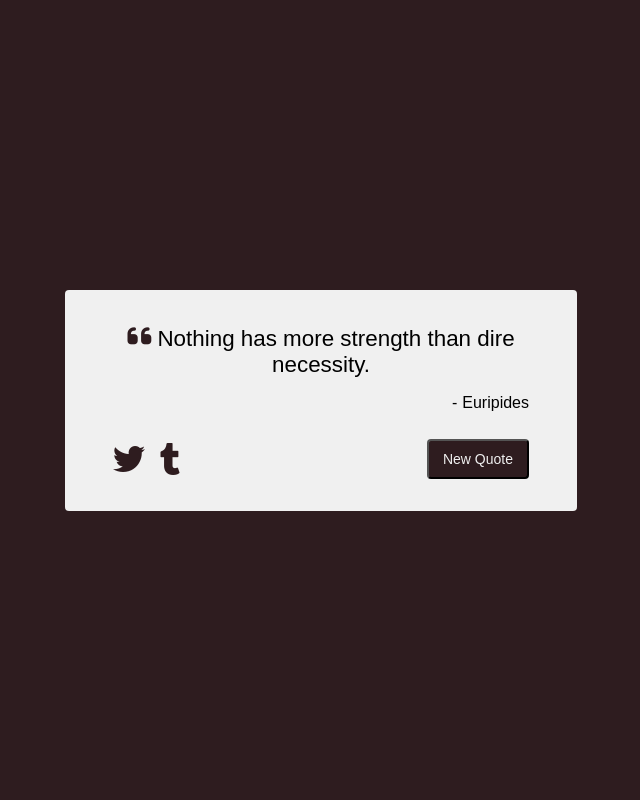
After one commit to zumr01/haslogics-internship, a PHP site: page /random-quote-machine.html in a window 1280 px wide. The commit adds this page. Shown: the whole page, without its empty margins (319-959 px from the left). Run offline with PHP 8.4, Linux system fonts and the light colour scheme.

Commit message:
Completed Random Quote Machine page

```diff
--- a/porfolio-website/index.html
+++ b/porfolio-website/index.html
@@ -58,7 +58,7 @@
           </a>
 
         <a
-          href="https://htmlpreview.github.io/?https://raw.githubusercontent.com/AHmadKhalil97/internship-data/master/tribute_page/index.html"
+          href="random-quote-machine.html"
           target="_blank" class="project-details"
         >
           <img src="imgs/work-2.png" alt="" />
@@ -175,6 +175,6 @@
       <p><a href="">© Created for freeCodeCamp</a></p>
     </footer>
     <!-- Footer END! -->
-    <script src="/porfolio-website/script.js"></script>
+    <script src="script.js"></script>
   </body>
 </html>
--- /dev/null
+++ b/porfolio-website/random-quote-machine.css
@@ -0,0 +1,117 @@
+html {
+  scroll-behavior: smooth;
+}
+/**************************************************
+     Import Google Fonts
+    ***************************************************/
+@import url("https://fonts.googleapis.com/css2?family=Raleway:wght@100;200;300;400;500;600;700;800;900&display=swap");
+@import url("https://fonts.googleapis.com/css2?family=Poppins:wght@100;200;300;400;500;600;700;800;900&display=swap");
+@import url("https://fonts.googleapis.com/css2?family=Roboto:wght@100;300;400;500;700;900&display=swap");
+
+/**************************************************
+     CSS reset
+    ***************************************************/
+* {
+  margin: 0;
+  padding: 0;
+  box-sizing: border-box;
+}
+
+body {
+  background-color: #2e1c1f;
+}
+
+h1,
+h2,
+h3,
+h4,
+h5,
+h6 {
+  font-family: "Raleway", sans-serif;
+}
+
+a {
+  font-family: "Poppins", sans-serif;
+  text-decoration: none;
+}
+
+.random-quote-machine {
+  /* border: 2px solid yellow; */
+  height: 100vh;
+  display: flex;
+  justify-content: center;
+  align-items: center;
+}
+
+.container {
+  background-color: #f0f0f0;
+  width: 40%;
+  height: auto;
+  border-radius: 4px;
+  padding: 2rem 3rem;
+  position: relative;
+}
+
+.quote-box {
+  text-align: center;
+  font-size: 2rem;
+  width: 100%;
+  height: auto;
+}
+
+.text {
+  /* border: 2px solid aqua; */
+  width: auto;
+  font-family: "Poppins", sans-serif;
+  font-size: 1.4rem;
+}
+
+.fa-quote-left {
+  font-size: 1.7rem;
+  color: #2e1c1f;
+}
+
+.quote-author {
+  font-family: "Poppins", sans-serif;
+  text-align: right;
+  padding-top: 1rem;
+  width: 100%;
+  height: auto;
+  font-size: 1rem;
+  display: flex;
+  justify-content: end;
+}
+
+.quote-author span {
+  margin-left: 5px;
+}
+
+.social-icon {
+  font-size: 2rem;
+  position: relative;
+  margin-top: 30px;
+}
+
+.fa-twitter,
+.fa-tumblr {
+  color: #2e1c1f;
+  margin-right: 7px;
+}
+
+.btn-next {
+  font-family: "Poppins", sans-serif;
+  text-align: right;
+  padding: 10px 14px;
+  font-size: 14px;
+  background-color: #2e1c1f;
+  color: #f0f0f0;
+  border-radius: 4px;
+  position: absolute;
+  top: -3px;
+  right: 0;
+  /* bottom: 0; */
+}
+
+/* .hidden {
+  display: none;
+} */
--- /dev/null
+++ b/porfolio-website/random-quote-machine.html
@@ -0,0 +1,44 @@
+<!DOCTYPE html>
+<html lang="en">
+  <head>
+    <meta charset="UTF-8" />
+    <meta http-equiv="X-UA-Compatible" content="IE=edge" />
+    <meta name="viewport" content="width=device-width, initial-scale=1.0" />
+    <title>Random Quote Machine</title>
+    <link rel="stylesheet" href="random-quote-machine.css" />
+    <!-- <script
+      src="https://kit.fontawesome.com/25d8a69619.js"
+      crossorigin="anonymous"
+    ></script> -->
+    <link
+      rel="stylesheet"
+      href="https://cdnjs.cloudflare.com/ajax/libs/font-awesome/6.2.1/css/all.min.css"
+      integrity="sha512-MV7K8+y+gLIBoVD59lQIYicR65iaqukzvf/nwasF0nqhPay5w/9lJmVM2hMDcnK1OnMGCdVK+iQrJ7lzPJQd1w=="
+      crossorigin="anonymous"
+      referrerpolicy="no-referrer"
+    />
+  </head>
+  <body>
+    <section class="random-quote-machine">
+      <div class="container">
+        <div class="quote-box">
+          <p class="text">
+            <i id="quote-mark" class="fa-solid fa-quote-left"></i>
+            <span id="text"></span>
+          </p>
+        </div>
+        <div class="quote-author">
+          <p>-</p>
+          <span id="author"></span>
+          <!-- // Charles Dickens -->
+        </div>
+        <div class="social-icon">
+          <i class="fa-brands fa-twitter"></i>
+          <i class="fa-brands fa-tumblr"></i>
+          <button id="new-quote" class="btn-next">New Quote</button>
+        </div>
+      </div>
+    </section>
+    <script src="random-quote-machine.js"></script>
+  </body>
+</html>
--- /dev/null
+++ b/porfolio-website/random-quote-machine.js
@@ -0,0 +1,137 @@
+"use strict";
+
+const text = document.getElementById("text");
+const author = document.getElementById("author");
+// const quoteMark = document.getElementById("quote-mark");
+
+const btnNewQuote = document.getElementById("new-quote");
+
+const quotesArr = [
+  {
+    q: "Be regular and orderly in your life, so that you may be violent and original in your work.",
+    a: "Gustave Flaubert",
+    c: "90",
+    h: "<blockquote>&ldquo;Be regular and orderly in your life, so that you may be violent and original in your work.&rdquo; &mdash; <footer>Gustave Flaubert</footer></blockquote>",
+  },
+
+  {
+    q: "Nothing has more strength than dire necessity.",
+    a: "Euripides",
+    c: "46",
+    h: "<blockquote>&ldquo;Nothing has more strength than dire necessity.&rdquo; &mdash; <footer>Euripides</footer></blockquote>",
+  },
+
+  {
+    q: "If you do not conquer self, you will be conquered by self.",
+    a: "Napoleon Hill",
+    c: "58",
+    h: "<blockquote>&ldquo;If you do not conquer self, you will be conquered by self.&rdquo; &mdash; <footer>Napoleon Hill</footer></blockquote>",
+  },
+
+  {
+    q: "Live and act within the limit of your knowledge and keep expanding it to the limit of your life.",
+    a: "Ayn Rand",
+    c: "96",
+    h: "<blockquote>&ldquo;Live and act within the limit of your knowledge and keep expanding it to the limit of your life.&rdquo; &mdash; <footer>Ayn Rand</footer></blockquote>",
+  },
+
+  {
+    q: "Patience expands your options. If you insist on immediate gratification, your choices are severely limited.",
+    a: "Ralph Marston",
+    c: "107",
+    h: "<blockquote>&ldquo;Patience expands your options. If you insist on immediate gratification, your choices are severely limited.&rdquo; &mdash; <footer>Ralph Marston</footer></blockquote>",
+  },
+
+  {
+    q: "If you think you can do a thing or think you can't do a thing, you're right.",
+    a: "Henry Ford",
+    c: "76",
+    h: "<blockquote>&ldquo;If you think you can do a thing or think you can't do a thing, you're right.&rdquo; &mdash; <footer>Henry Ford</footer></blockquote>",
+  },
+
+  {
+    q: "Friendship takes time and energy if it's going to work.",
+    a: "Betty White",
+    c: "55",
+    h: "<blockquote>&ldquo;Friendship takes time and energy if it's going to work.&rdquo; &mdash; <footer>Betty White</footer></blockquote>",
+  },
+
+  {
+    q: "We have a choice everyday regarding the attitude we will embrace for that day.",
+    a: "Charles Swindoll",
+    c: "78",
+    h: "<blockquote>&ldquo;We have a choice everyday regarding the attitude we will embrace for that day.&rdquo; &mdash; <footer>Charles Swindoll</footer></blockquote>",
+  },
+
+  {
+    q: "If you build the guts to do something, anything, then you better save enough to face the consequences.",
+    a: "Criss Jami",
+    c: "102",
+    h: "<blockquote>&ldquo;If you build the guts to do something, anything, then you better save enough to face the consequences.&rdquo; &mdash; <footer>Criss Jami</footer></blockquote>",
+  },
+
+  {
+    q: "When meditation is mastered, the mind is unwavering like the flame of a lamp in a windless place.",
+    a: "Bhagavad Gita",
+    c: "97",
+    h: "<blockquote>&ldquo;When meditation is mastered, the mind is unwavering like the flame of a lamp in a windless place.&rdquo; &mdash; <footer>Bhagavad Gita</footer></blockquote>",
+  },
+
+  {
+    q: "You must either modify your dreams or magnify your skills.",
+    a: "Jim Rohn",
+    c: "58",
+    h: "<blockquote>&ldquo;You must either modify your dreams or magnify your skills.&rdquo; &mdash; <footer>Jim Rohn</footer></blockquote>",
+  },
+
+  {
+    q: "Remember the entrance to the sanctuary is inside you.",
+    a: "Rumi",
+    c: "53",
+    h: "<blockquote>&ldquo;Remember the entrance to the sanctuary is inside you.&rdquo; &mdash; <footer>Rumi</footer></blockquote>",
+  },
+
+  {
+    q: "Public opinion is the worst of all opinions.",
+    a: "Nicolas Chamfort",
+    c: "44",
+    h: "<blockquote>&ldquo;Public opinion is the worst of all opinions.&rdquo; &mdash; <footer>Nicolas Chamfort</footer></blockquote>",
+  },
+
+  {
+    q: "When you make a choice, you change the future.",
+    a: "Deepak Chopra",
+    c: "46",
+    h: "<blockquote>&ldquo;When you make a choice, you change the future.&rdquo; &mdash; <footer>Deepak Chopra</footer></blockquote>",
+  },
+
+  {
+    q: "Take care of your body. It's the only place you have to live.",
+    a: "Jim Rohn",
+    c: "61",
+    h: "<blockquote>&ldquo;Take care of your body. It's the only place you have to live.&rdquo; &mdash; <footer>Jim Rohn</footer></blockquote>",
+  },
+];
+
+const randomQuoteMachine = function () {
+  const randomQuote = Math.trunc(Math.random() * quotesArr.length);
+  const quoteText = quotesArr[randomQuote].q;
+  const authorName = quotesArr[randomQuote].a;
+
+  if (!authorName) {
+    author = "Anonymous";
+    text = "Anonymous";
+  } else {
+    text.innerHTML = quoteText;
+    author.innerHTML = authorName;
+  }
+};
+
+randomQuoteMachine();
+
+btnNewQuote.addEventListener("click", function () {
+  for (let i = 0; i < quotesArr.length; i++) {
+    // 1. Generate a random number
+    randomQuoteMachine();
+  }
+});
--- a/porfolio-website/tributestyle.css
+++ b/porfolio-website/tribute.css
@@ -29,9 +29,6 @@ h5,
 h6 {
   font-family: "Raleway", sans-serif;
 }
-
-/* p {
-} */
 
 a {
   font-family: "Poppins", sans-serif;
```
Also changed, not shown: porfolio-website/tribute.html (+2 -5 lines), porfolio-website/imgs/tribute-page.jpg (renamed from porfolio-website/imgs/tribute-page-main-image.jpg).
